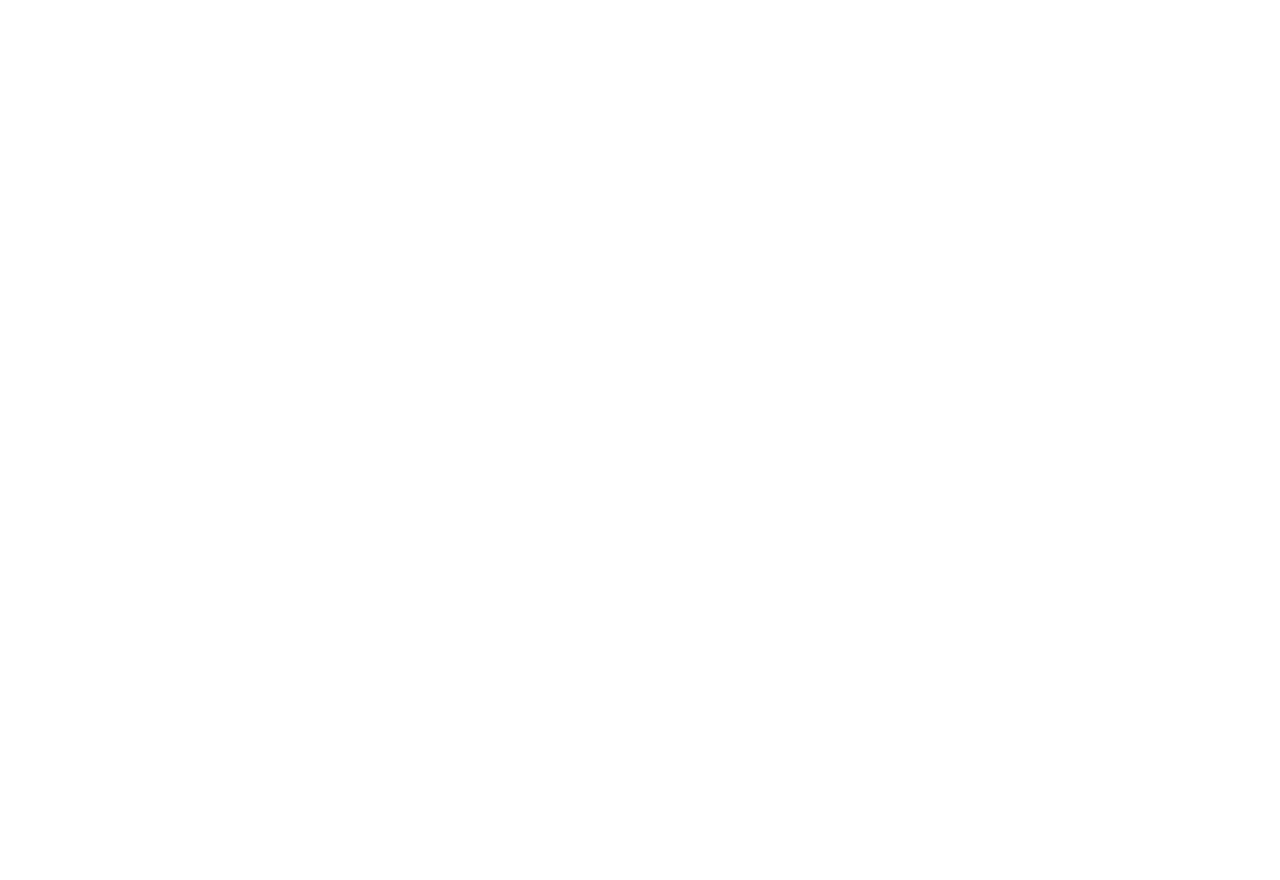
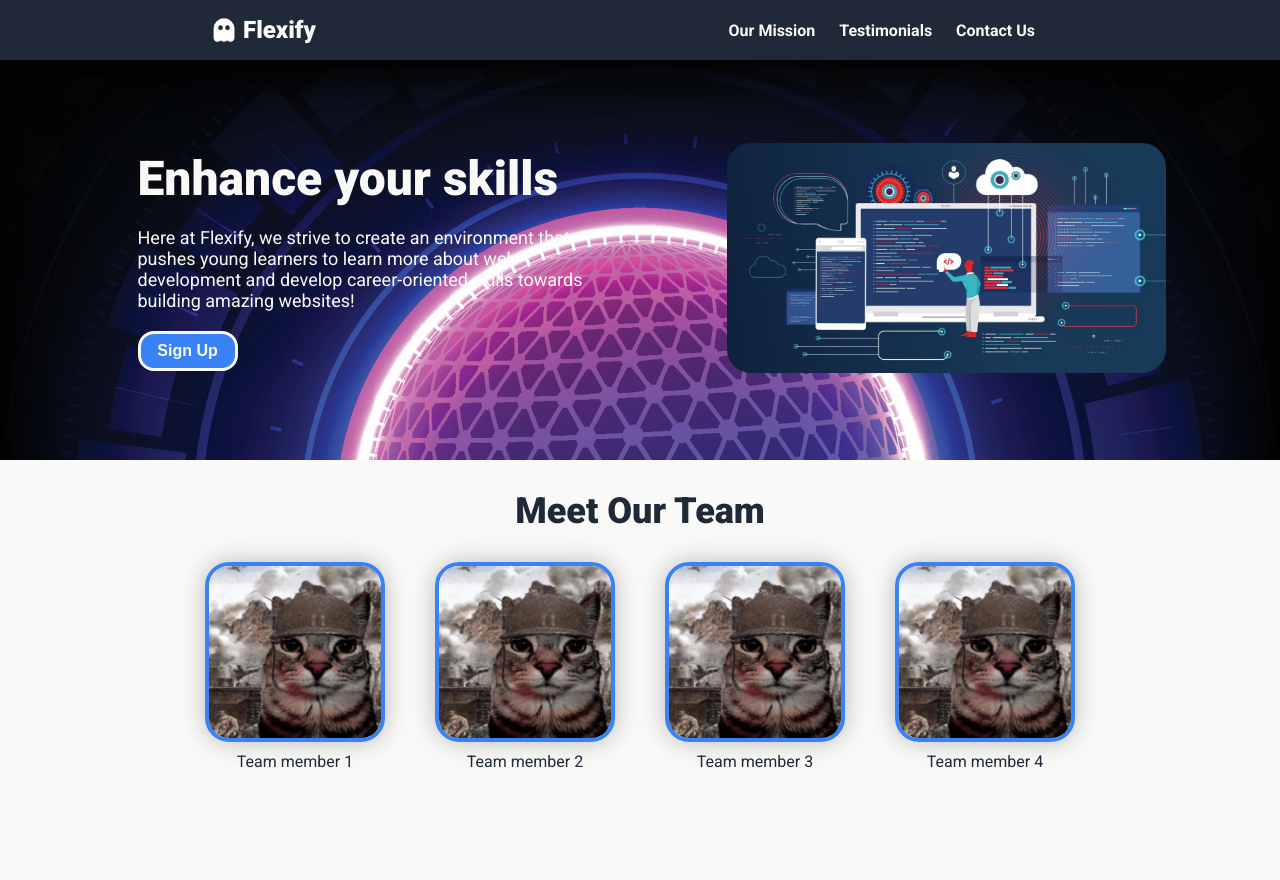
Before and after one commit to Kryspiii/Odin-Landing-Page, a plain HTML site: page index.html in a window 1280 px wide. Before the commit the page ends 800 px from the top, so only its background shows below. Drawn offline with Linux system fonts and the light colour scheme.

Commit message:
Navbar, Main section, Information Section

```diff
--- a/index.html
+++ b/index.html
@@ -3,9 +3,89 @@
 <head>
   <meta charset="UTF-8">
   <meta name="viewport" content="width=device-width, initial-scale=1.0">
+  <link rel="stylesheet" href="style.css">
   <title>Odin Landing Page</title>
 </head>
 <body>
+  <div class="nav">
+    <a href="#">
+      <div class="header-logo">
+        <img src="Assets/ghost.png"/>
+          Flexify
+      </div>
+    </a>
 
+      <div class="header-links">
+        <ul>
+          <li><a href="#">Our Mission</a></li>
+          <li><a href="#">Testimonials</a></li>
+          <li><a href="#">Contact Us</a></li>
+        </ul>
+      </div>
+    </div>
+
+    <div class="main">
+      <div class="main-text">
+        <div class="hero-title">
+          Enhance your skills
+        </div>
+
+        <div class="hero-desc">
+          Here at Flexify, we strive to create an environment that pushes young learners to learn more about web development and develop career-oriented skills towards building amazing websites!
+        </div>
+
+        <button class="signup">Sign Up</button>
+      </div>
+
+      <div class="main-image">
+        <img src="Assets/main-img.jpg" alt="A laptop with web development">
+      </div>
+    </div>
+
+    <section>
+      <div class="information">
+        <div class="info-header">
+          Meet Our Team
+        </div>
+
+        <div class="info-card-container">
+          <div class="subcontainer">
+            <div class="info-card">
+              <img src="Assets/stare-cat.jpg" alt="Thousand Yard Stare Cat" />
+            </div>
+            <div class="card-subtext">Team member 1</div>
+          </div>
+
+          <div class="subcontainer">
+            <div class="info-card">
+              <img src="Assets/stare-cat.jpg" alt="Thousand Yard Stare Cat" />
+            </div>
+            <div class="card-subtext">Team member 2</div>
+          </div>
+
+          <div class="subcontainer">
+            <div class="info-card">
+              <img src="Assets/stare-cat.jpg" alt="Thousand Yard Stare Cat" />
+            </div>
+            <div class="card-subtext">Team member 3</div>
+          </div>
+
+          <div class="subcontainer">
+            <div class="info-card">
+              <img src="Assets/stare-cat.jpg" alt="Thousand Yard Stare Cat" />
+            </div>
+            <div class="card-subtext">Team member 4</div>
+          </div>
+
+        </div>
+
+      </div>
+    </section>
+
+    <section>
+      <div class="quote-container">
+
+      </div>
+    </section>
 </body>
 </html>
--- a/style.css
+++ b/style.css
@@ -1,6 +1,181 @@
+@import url('https://fonts.googleapis.com/css2?family=Roboto:ital,wght@0,100;0,300;0,400;0,500;0,700;0,900;1,100;1,300;1,400;1,500;1,700;1,900&display=swap');
+
 body {
-  font-family: Arial, sans-serif;
+  font-family: "Roboto", sans-serif;
   margin: 0;
   padding: 0;
   box-sizing: border-box;
+  height: 100vh;
+  display: flex;
+  flex-direction: column;
+  overflow-x: hidden;
 }
+
+*,
+*::before,
+*::after {
+  box-sizing: border-box;
+}
+
+/* Navigation Bar */
+.nav {
+  background: #1f2937;
+  display: flex;
+  justify-content: space-between;
+  align-items: center;
+  width: 100%;
+  max-height: 50px;
+  padding: 30px;
+}
+
+.header-logo {
+  color: #f9faf8;
+  font-size: 24px;
+  font-weight: 900;
+  display: flex;
+  align-items: center;
+  gap: 5px;
+  margin-left: 180px;
+}
+
+.nav a {
+  color: #f9faf8;
+  text-decoration: none;
+  font-weight: 600;
+  transition: all 0.3s ease;
+}
+
+.nav a:hover {
+  color: #3882f6;
+}
+
+.nav ul {
+  margin: 0;
+  padding: 0;
+  list-style-type: none;
+  margin-right: 195px;
+}
+
+.nav ul li {
+  display: inline-flex;
+  margin-right: 20px;
+}
+
+.header-logo img {
+    height: 28px;
+    width: auto;
+    fill: #f9faf8;
+}
+
+/* Main */
+
+.main {
+  background: url(Assets/circle.jpg);
+  background-repeat: no-repeat;
+  background-size: cover;
+  display: flex;
+  min-height: 400px;
+  justify-content: space-evenly;
+  align-items: center;
+}
+
+.main-text {
+  display: flex;
+  flex-direction: column;
+  max-width: 500px;
+  padding: 24px;
+  gap: 20px;
+  border-radius: 24px;
+}
+
+.hero-title {
+  color: #f9faf8;
+  font-size: 48px;
+  font-weight: 900;
+}
+
+.hero-desc {
+  color: #f9faf8;
+  font-size: 18px;
+}
+
+
+.main-image img {
+  height: 230px;
+  border-radius: 24px;
+}
+
+button {
+  background: #3882f6;
+  border-radius: 16px;
+  color: #f9faf8;
+  font-weight: 600;
+  font-size: 16px;
+  border: 3px solid #f9faf8;
+  width: 100px;
+  padding: 8px;
+  transition: all 0.3s ease;
+}
+
+button:hover {
+  background: transparent;
+  cursor: pointer;
+}
+
+/* Information */
+
+.information {
+  display: flex;
+  height: 420px;
+  background: #f9faf8;
+  align-items: center;
+  flex-direction: column;
+  gap: 30px;
+  padding: 30px;
+}
+
+.info-header {
+  font-size: 36px;
+  font-weight: 900;
+  color: #1f2937;
+}
+
+.info-card-container {
+  display: flex;
+  gap: 50px;
+}
+
+.info-card {
+  height: 180px;
+  width: 180px;
+  border-radius: 24px;
+  border: 4px solid #3882f6;
+  box-shadow: 0 0 25px rgba(0, 0, 0, 0.25);
+  overflow: hidden;
+}
+
+.subcontainer {
+  display: flex;
+  flex-direction: column;
+  width: 180px;
+  text-align: center;
+  gap: 10px;
+}
+
+.info-card img {
+  width: 100%;
+  height: 100%;
+  object-fit: cover;
+  transition: transform 0.3s ease;
+}
+
+.info-card:hover img {
+  transform: scale(1.1);
+}
+
+.card-subtext {
+  font-size: 16px;
+  color: #1f2937;
+}
+
+/* Quote Section */
```
Also changed, not shown: Assets/circle.jpg (added), Assets/ghost.png (added), Assets/main-img.jpg (added), Assets/stare-cat.jpg (added).
